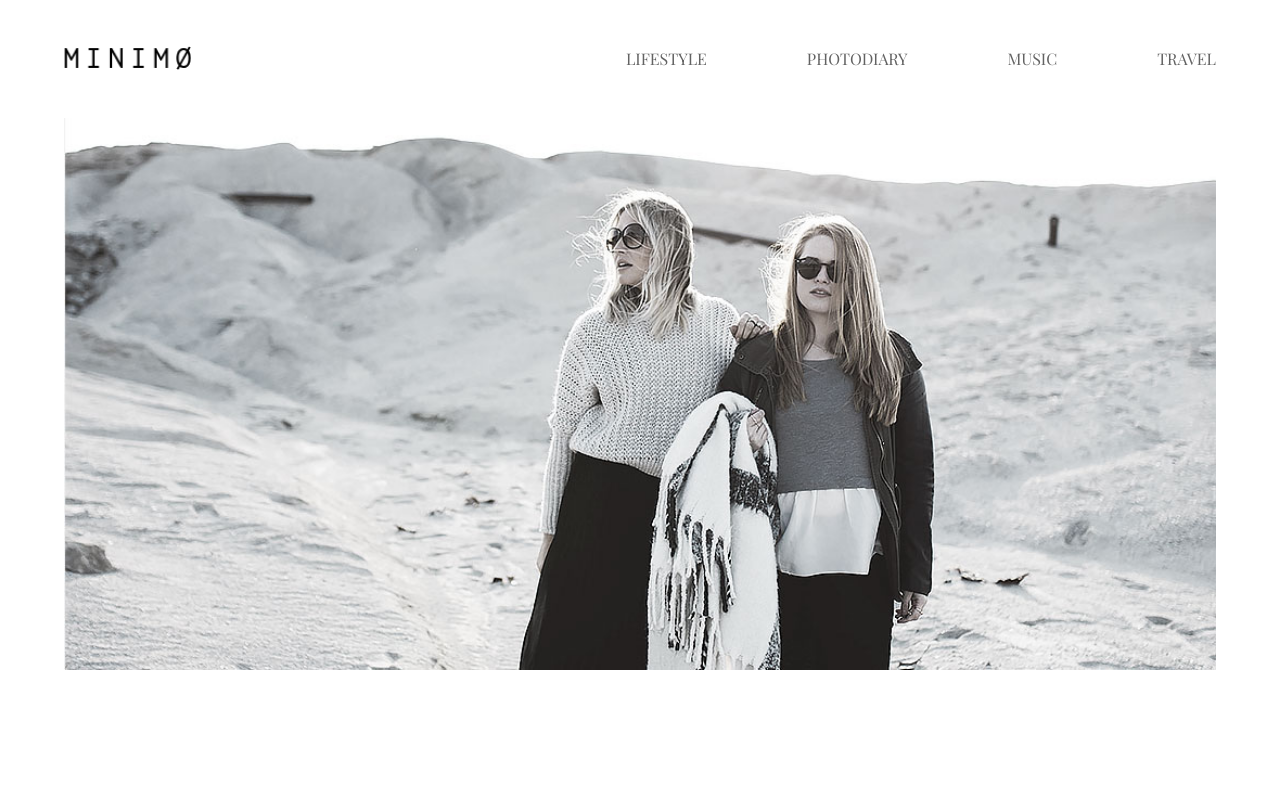
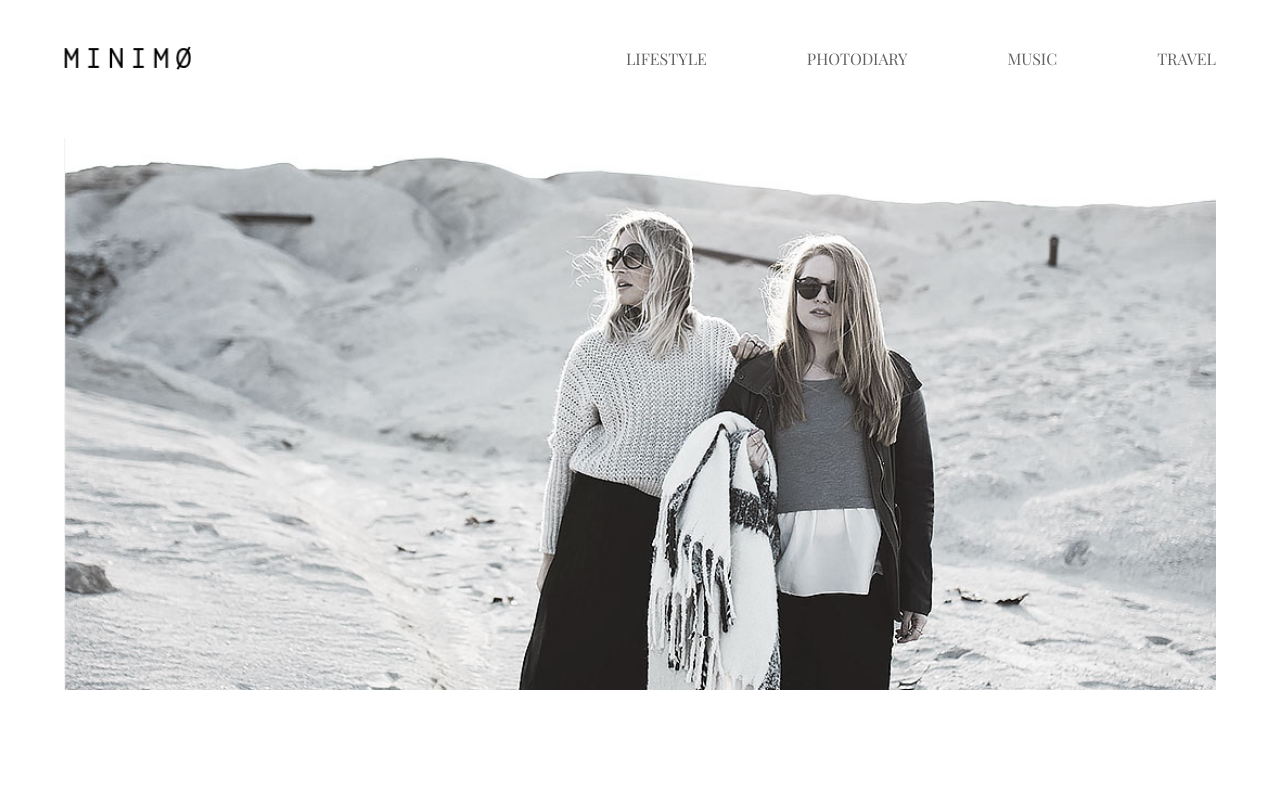
Before and after one commit to razibhosen24/minim-, a plain HTML site: page index.html in a window 1280 px wide. Shown: the top 796 px of the page. Drawn offline with nearby package versions, Linux system fonts and the light colour scheme; a web font is replaced by a local one.

Commit message:
Update style.css

```diff
--- a/css/style.css
+++ b/css/style.css
@@ -38,7 +38,7 @@ body {
 /*common end*/
 /*header start*/
 header {
-	padding: 30px 0;
+	padding: 30px 0 50px;
 }
 .container {
 	margin: 0 auto;
```
